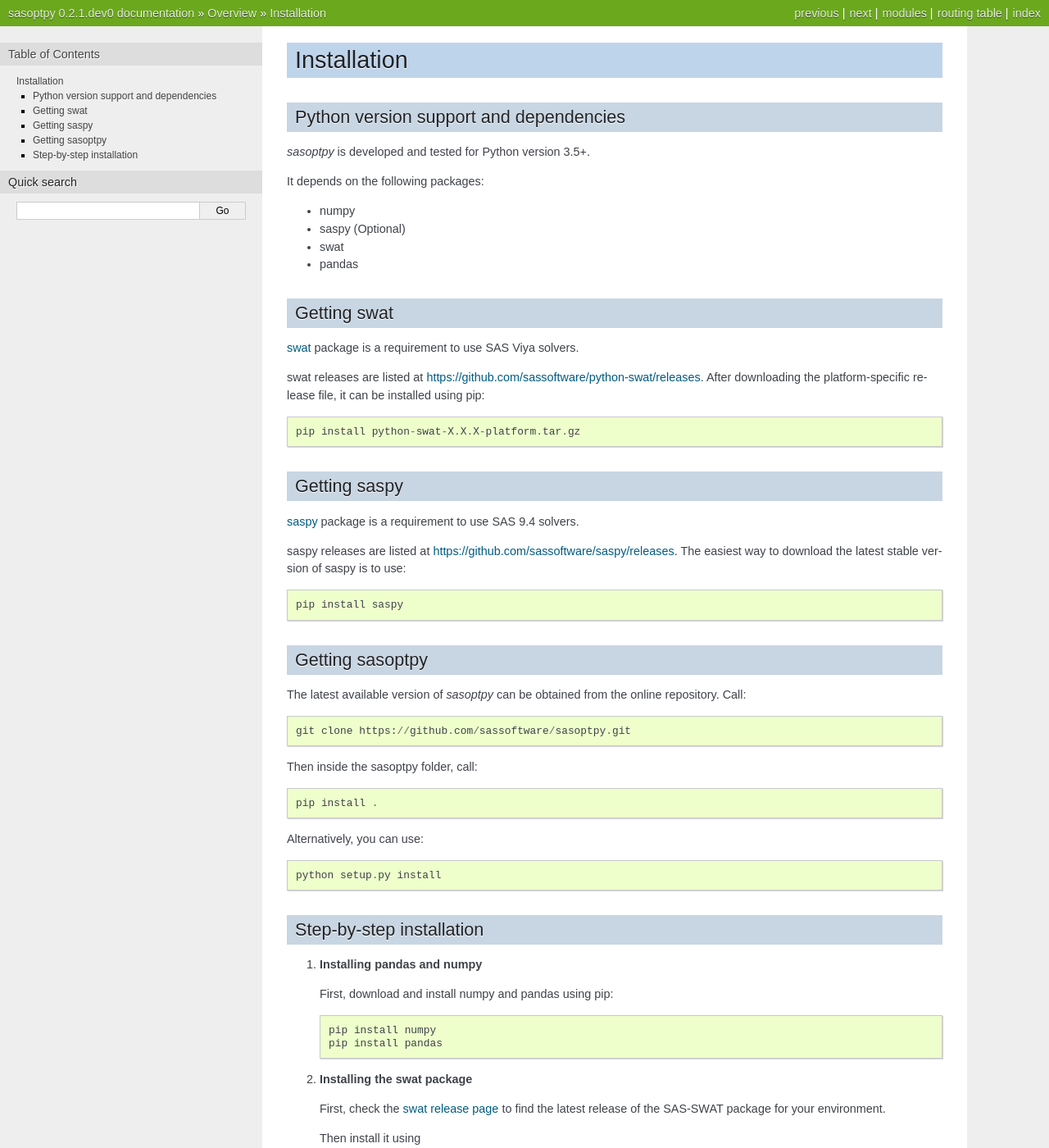
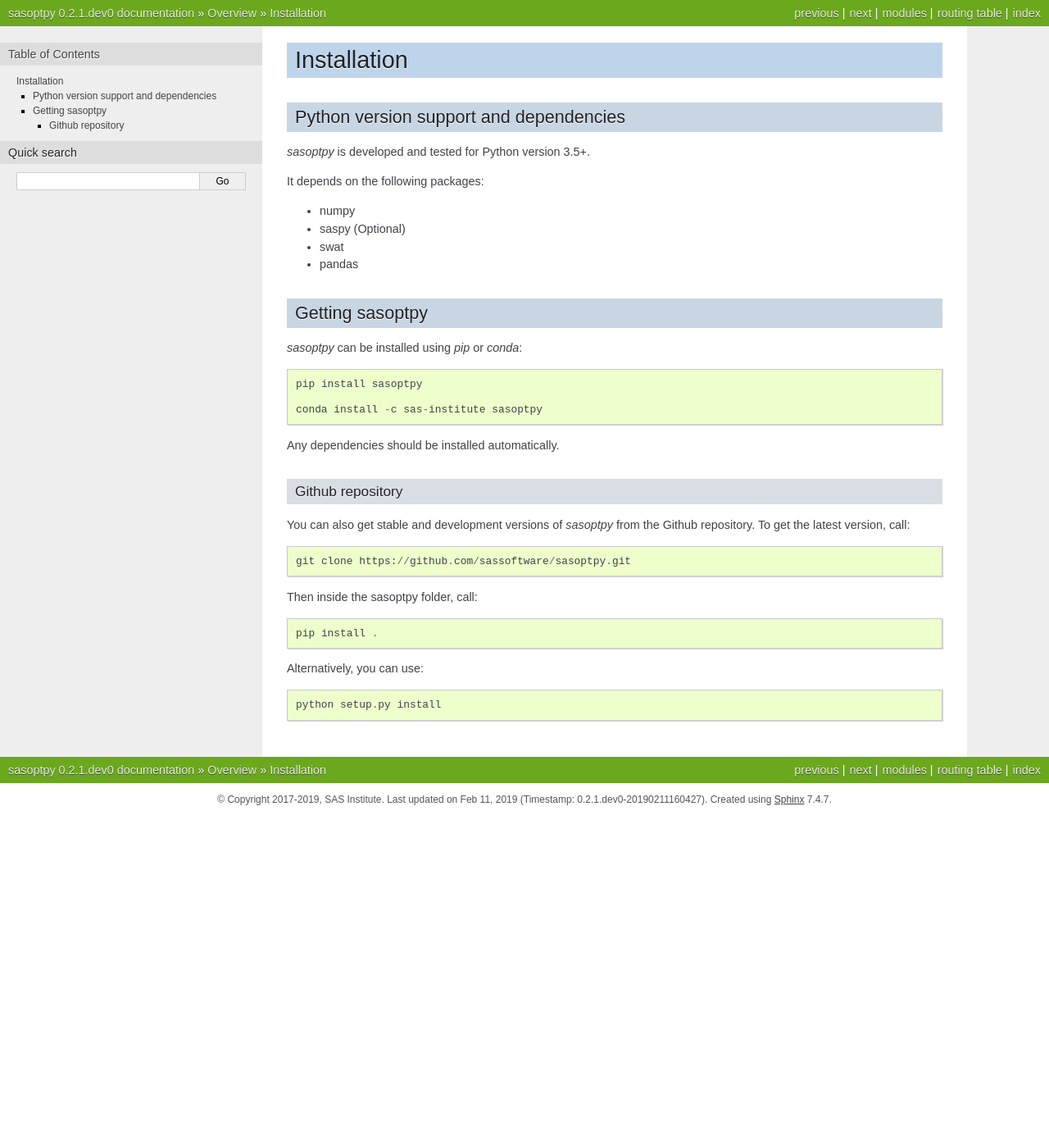
Before and after one commit to sassoftware/sasoptpy, a Sphinx documentation site: the page built from doc/install.rst, in a window 1280 px wide and 1400 px high. Shown: the whole window at 82% size. Built offline with Sphinx 7.4.7, drawn with Linux system fonts in a browser that asks for light colours; formulas are drawn with MathJax 3; pages that are not in the unit, such as notebooks, are missing from menus; some of the changed text lies outside the part shown.

Commit message:
Doc changes

```diff
--- a/doc/conf.py
+++ b/doc/conf.py
@@ -66,7 +66,7 @@
 
 # General information about the project.
 project = 'sasoptpy'
-copyright = '2017-2018, SAS Institute'
+copyright = '2017-2019, SAS Institute'
 author = 'Sertalp B. Cay (SAS Institute)'
 
 # The version info for the project you're documenting, acts as replacement for
--- a/doc/input-data.rst
+++ b/doc/input-data.rst
@@ -145,7 +145,8 @@
 ~~~~~~~~
 
 When a data is available on the server-side, a reference to the object can be
-passed. Note that, using CASTable and Abstract Data requires SAS Viya version
+passed. Note that, using :class:`swat.cas.table.CASTable`
+and Abstract Data requires SAS Viya version
 3.4.
 
 .. ipython:: python
--- a/doc/install.rst
+++ b/doc/install.rst
@@ -18,38 +18,22 @@
 * swat
 * pandas
 
-Getting swat
-------------
-
-`swat <https://github.com/sassoftware/python-swat>`_ package is a requirement
-to use SAS Viya solvers.
-
-swat releases are listed at
-`<https://github.com/sassoftware/python-swat/releases>`_.
-After downloading the platform-specific release file, it can be installed using
-pip::
-
-	pip install python-swat-X.X.X-platform.tar.gz
-
-Getting saspy
--------------
-
-`saspy <https://github.com/sassoftware/saspy>`_ package is a requirement to use
-SAS 9.4 solvers.
-
-saspy releases are listed at
-`<https://github.com/sassoftware/saspy/releases>`_.
-The easiest way to download the latest stable version of saspy is to use::
-
-        pip install saspy
-
-
 Getting sasoptpy
 ----------------
 
-The latest available version of *sasoptpy* can be obtained from the online
-repository.
-Call::
+*sasoptpy* can be installed using `pip` or `conda`::
+
+   pip install sasoptpy
+
+   conda install -c sas-institute sasoptpy
+
+Any dependencies should be installed automatically.
+
+Github repository
++++++++++++++++++
+
+You can also get stable and development versions of *sasoptpy* from the Github repository.
+To get the latest version,  call::
 
   git clone https://github.com/sassoftware/sasoptpy.git
 
@@ -60,53 +44,3 @@
 Alternatively, you can use::
 
   python setup.py install
-
-
-Step-by-step installation
--------------------------
-
-#. **Installing pandas and numpy**
-
-   First, download and install numpy and pandas using pip:
-
-   .. code-block:: bash
-
-      pip install numpy
-      pip install pandas
-
-
-#. **Installing the swat package**
-
-   First, check the
-   `swat release page <https://github.com/sassoftware/python-swat/releases>`_
-   to find the latest release of the SAS-SWAT package for your environment.
-
-   Then install it using
-
-   .. code-block:: bash
-
-      pip install python-swat-X.X.X.platform.tar.gz
-
-   As an example, run
-
-   .. code-block:: bash
-
-      wget https://github.com/sassoftware/python-swat/releases/download/v1.2.1/python-swat-1.2.1-linux64.tar.gz
-      pip install python-swat-1.2.1-linux64.tar.gz
-
-   to install the version 1.2.1 of the swat package for 64-bit Linux
-   environments.
-
-#. **Installing sasoptpy**
-
-   Finally you can install *sasoptpy* by downloading the latest archive file
-   and install via pip.
-
-   .. code-block:: bash
-
-      wget *url-to-sasoptpy.tar.gz*
-      pip install sasoptpy.tar.gz
-
-   Latest release file is available at
-   `Github releases <https://github.com/sassoftware/sasoptpy/releases/latest>`_
-   page.
--- a/doc/web-api.csv
+++ b/doc/web-api.csv
@@ -25,4 +25,5 @@
 ,GET,/constraint_groups,✓,Returns a list of constraint groups
 ,GET,/models/{model}/constraint_groups,✓,Returns a list of constraint groups inside the model
 ,POST,/models/{model}/constraint_groups,✓,Creates a set of constraint group inside the model
+Solve,POST,/models/{model}/solutions,✓,Solves a model and request solutions
 Data,POST,/data,✓,Creates a data object in the Python server
--- a/doc/whatsnew.rst
+++ b/doc/whatsnew.rst
@@ -21,7 +21,7 @@
   :meth:`Model.set_objective` and
   :ref:`Multiobjective <examples/multiobjective>` example
 - Support for spaces inside variable indices is added
-- Experimental Web API is added
+- Experimental RESTful API is added
 
 Changes
 +++++++
@@ -48,6 +48,9 @@
 Notes
 +++++
 
+- A Jupyter notebook example of the Diet Problem is added
+- A new example is added to show usage of experiment RESTful API:
+  :ref:`Knapsack <examples/rest_knapsack>`
 - Unit tests are added for development repository
 - CD/CI integration is added for the development repository on Gitlab
 - Generated models can be checked using the hash values inside tests.responses
```
Also changed, not shown: doc/examples.rst (+8 -0 lines), doc/web-api.rst (+54 -15 lines), 4 other files.
